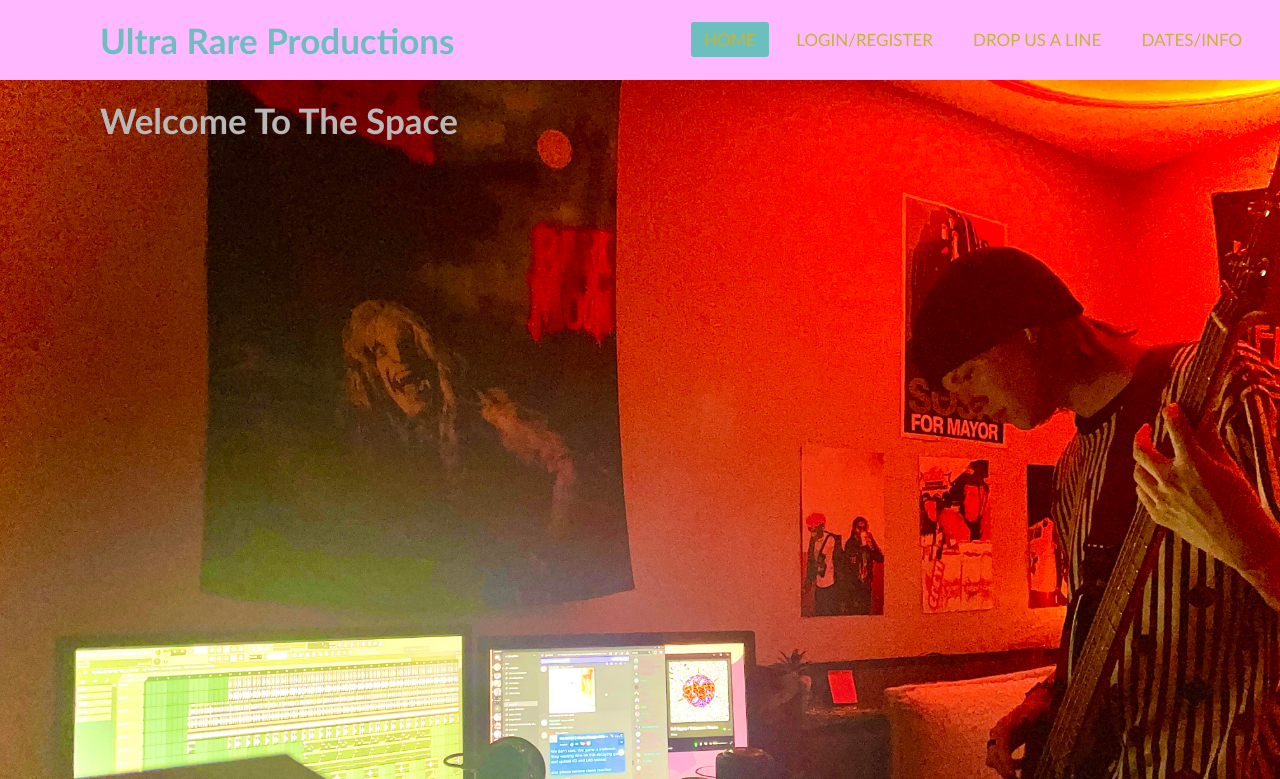
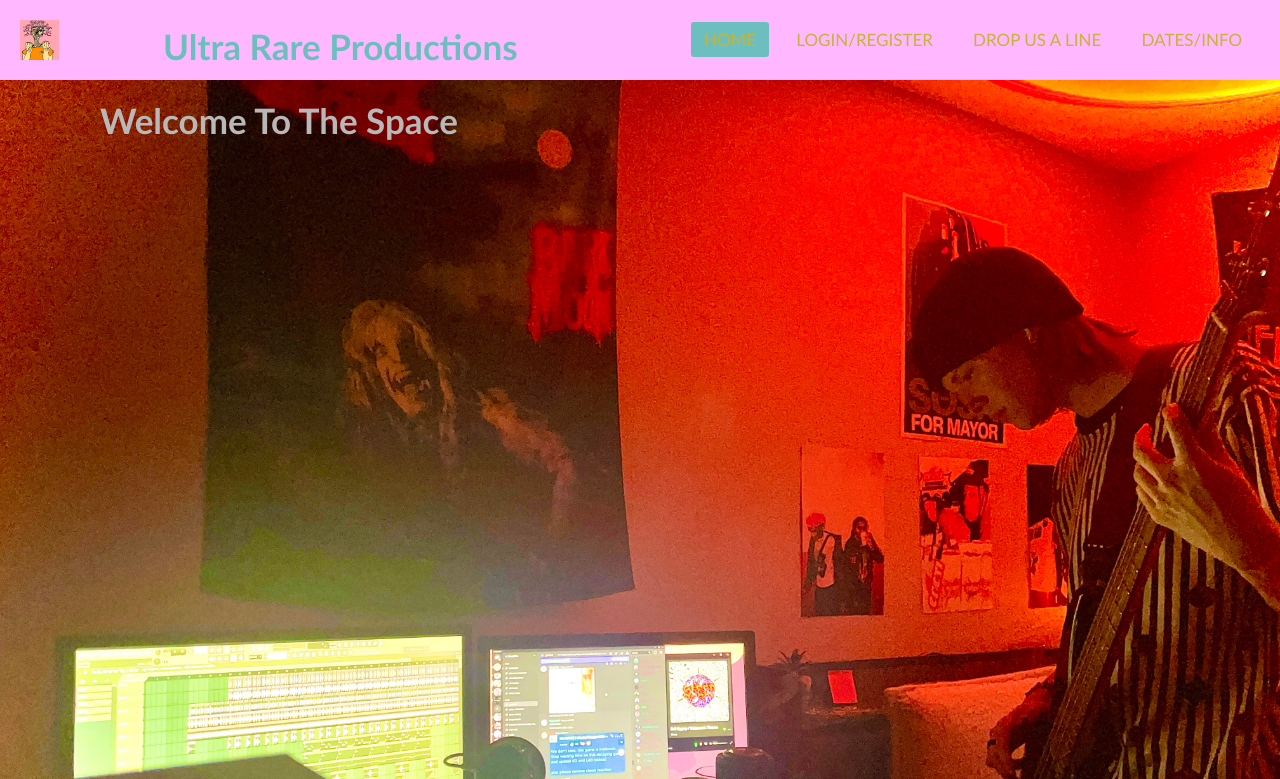
Before and after one commit to connadma/ultraRareForum, a PHP site: page / in a window 1280 px wide. Shown: the top 779 px of the page. Run offline with PHP 8.4, Linux system fonts and the light colour scheme.

Commit message:
homePageStage2

```diff
--- a/index.html
+++ b/index.html
@@ -3,9 +3,11 @@
         <title>Ultra Rare Productions</title>
         <meta name="viewport" content="width=device-width, intial-scale=1.0">
         <link rel="stylesheet" href="style.css">
+        <link rel="icon" type="image/jpg" href="/favicon.jpg" sizes="16x16">
     </header>
     <body>
         <nav class="header">
+            <img src="favicon.jpg" class="headerIMG">
             <label class="logo">Ultra Rare Productions</label>
             <ul>
                 <li><a class="active" href="#">Home</a></li>
--- a/style.css
+++ b/style.css
@@ -8,6 +8,12 @@
 
 body{
     font-family:'Trebuchet MS', 'Lucida Sans Unicode', 'Lucida Grande', 'Lucida Sans', Arial, sans-serif;
+}
+
+.headerIMG{
+    height: 60px;
+    padding-top: 20px;
+    padding-left: 20px;
 }
 
 nav.header{
@@ -27,6 +33,7 @@ label.logo{
     font-size: 35px;
     line-height: 80px;
     padding: 0 100px;
+    padding-bottom: 20px;
     font-weight: bold;
 }
 
```
Also changed, not shown: favicon.jpg (added).
